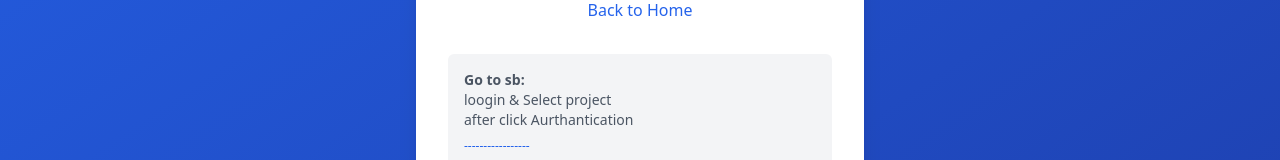
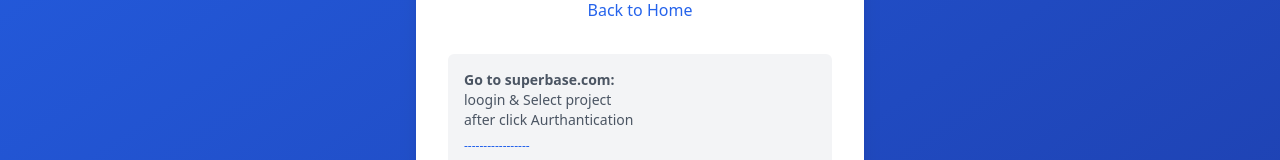
Before and after one commit to Zenith-t/master, a React (Vite) app: page /admin in a window 1280 px wide. Shown: the part 530-690 px from the top of the page. Built offline with nearby package versions, Linux system fonts and the light colour scheme; no server answers.

Commit message:
Update AdminLogin.tsx

```diff
--- a/src/pages/AdminLogin.tsx
+++ b/src/pages/AdminLogin.tsx
@@ -239,7 +239,7 @@
         </div>
 
         <div className="mt-8 p-4 bg-gray-100 rounded-md text-sm text-gray-600">
-          <p><strong>Go to sb:</strong></p>
+          <p><strong>Go to superbase.com:</strong></p>
           <p>loogin & Select project </p>
           <p>after click Aurthantication</p>
           <p className="text-xs mt-2 text-blue-600">-----------------</p>
```
